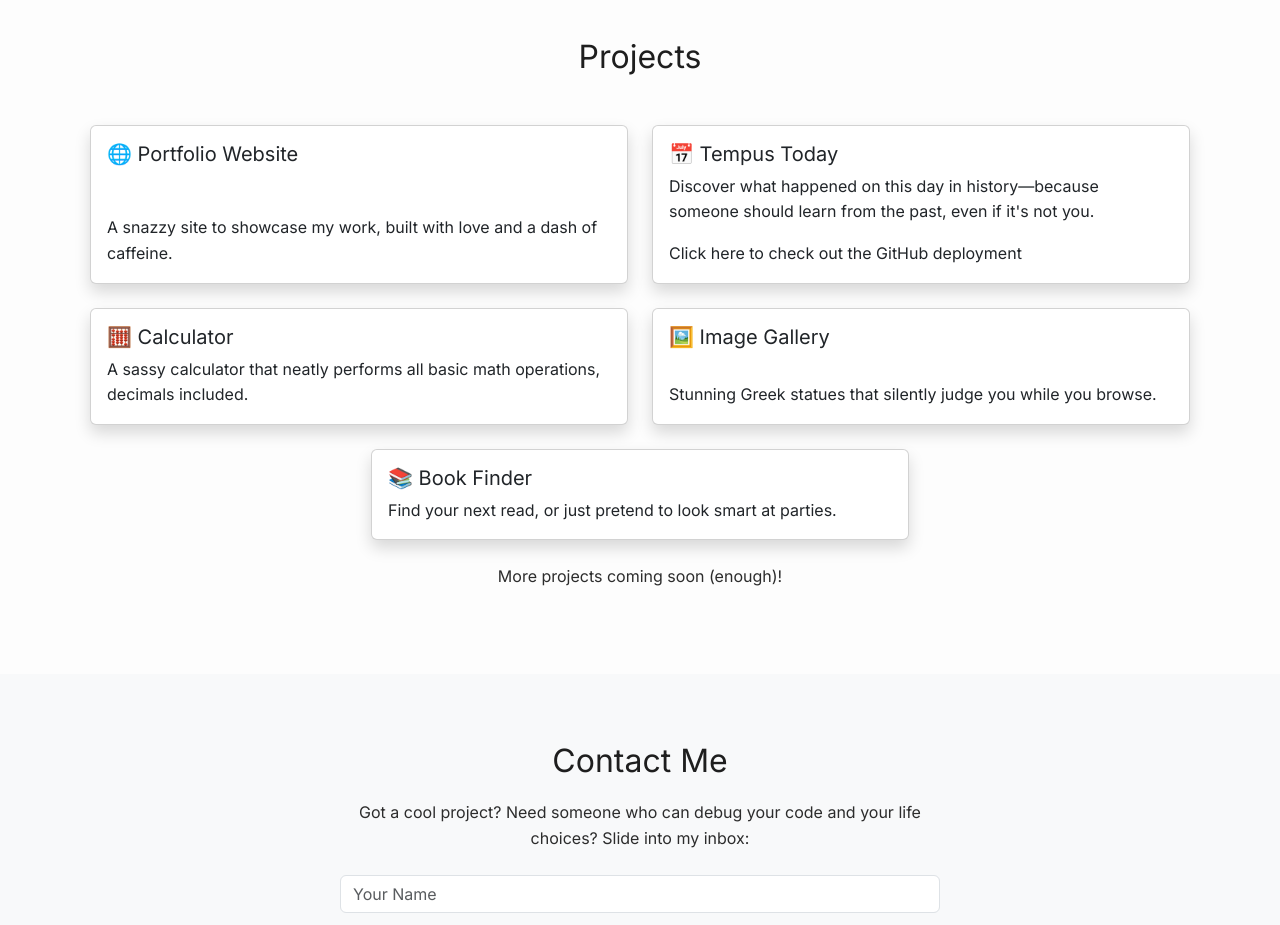
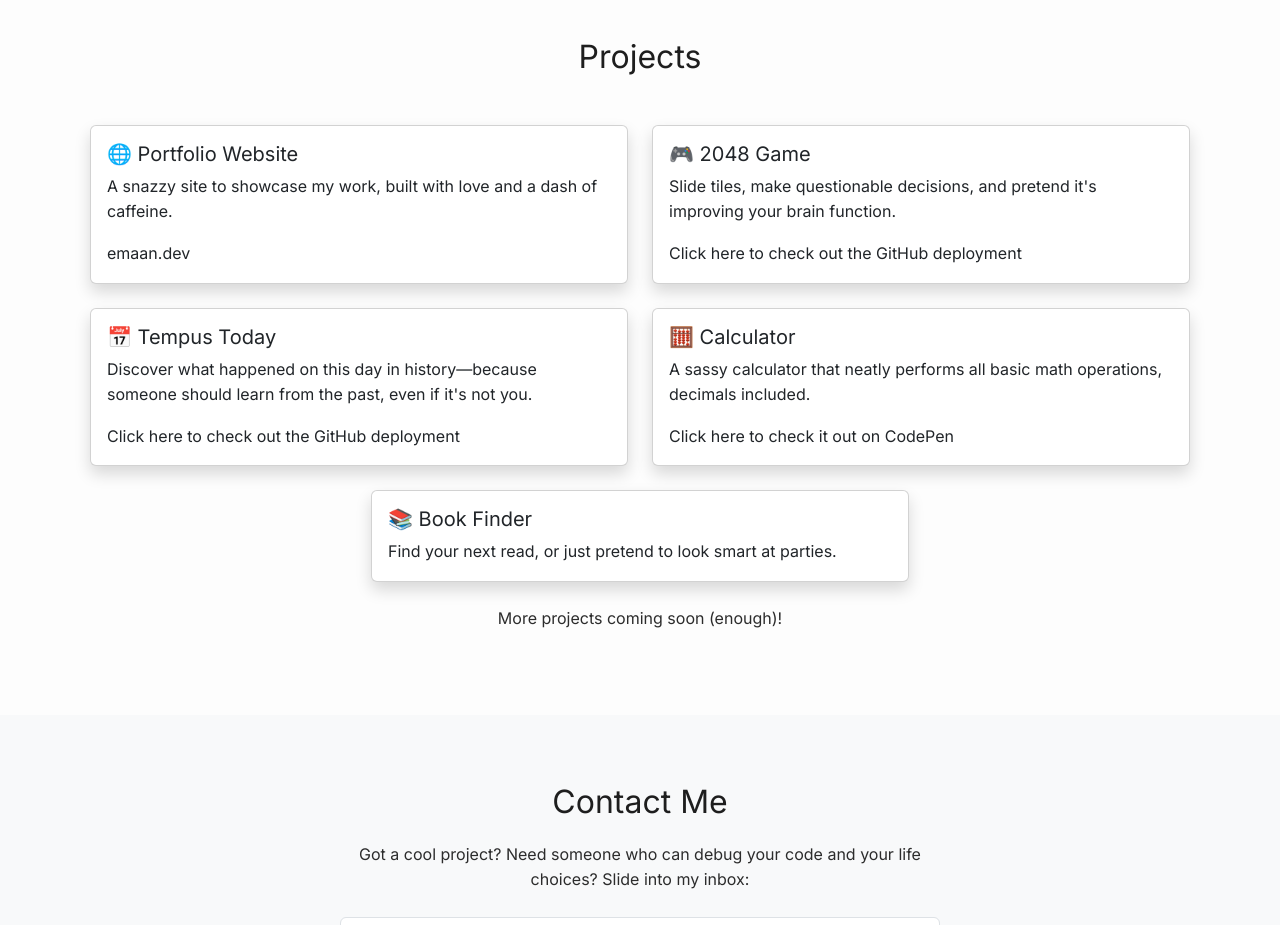
Before and after one commit to mersy-28/portfolio-website, a website: page index.html in a window 1280 px wide. Shown: the part 840-1765 px from the top of the page. Drawn offline with nearby package versions, Linux system fonts and the light colour scheme.

Commit message:
updated projects section

```diff
--- a/index.html
+++ b/index.html
@@ -61,6 +61,17 @@
             <div class="card-body d-flex flex-column justify-content-between">
               <h5 class="card-title">🌐 Portfolio Website</h5>
               <p class="card-text">A snazzy site to showcase my work, built with love and a dash of caffeine.</p>
+              <a href="https://emaan.dev" target="_blank" class="stretched-link">emaan.dev</a>
+            </div>
+          </div>
+        </div>
+
+        <div class="col-md-6 d-flex" data-aos="fade-left">
+          <div class="card shadow w-100 h-100">
+            <div class="card-body d-flex flex-column justify-content-between">
+              <h5 class="card-title">🎮 2048 Game</h5>
+              <p class="card-text">Slide tiles, make questionable decisions, and pretend it's improving your brain function.</p>
+              <a href="https://mersy-28.github.io/js-2048-game/" target="_blank" class="stretched-link">Click here to check out the GitHub deployment</a>
             </div>
           </div>
         </div>
@@ -80,15 +91,7 @@
             <div class="card-body d-flex flex-column justify-content-between">
               <h5 class="card-title">🧮 Calculator</h5>
               <p class="card-text">A sassy calculator that neatly performs all basic math operations, decimals included.</p>
-            </div>
-          </div>
-        </div>
-
-        <div class="col-md-6 d-flex" data-aos="fade-left">
-          <div class="card shadow w-100 h-100">
-            <div class="card-body d-flex flex-column justify-content-between">
-              <h5 class="card-title">🖼️ Image Gallery</h5>
-              <p class="card-text">Stunning Greek statues that silently judge you while you browse.</p>
+              <a href="https://codepen.io/mersy-28/pen/emmLZLa" target="_blank" class="stretched-link">Click here to check it out on CodePen</a>
             </div>
           </div>
         </div>
```
Also changed, not shown: 1 other file.
